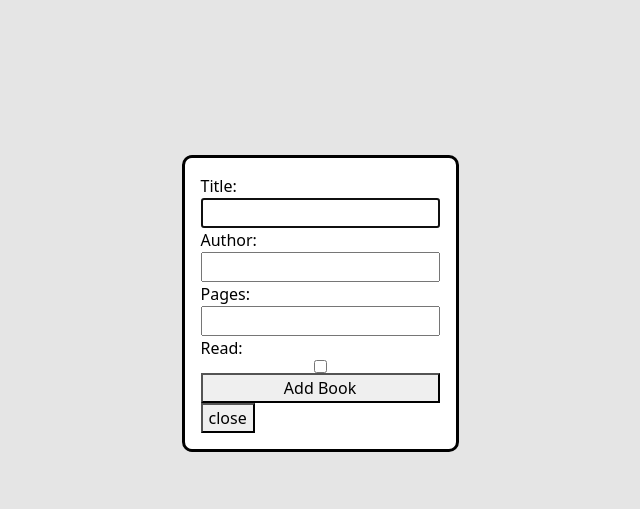
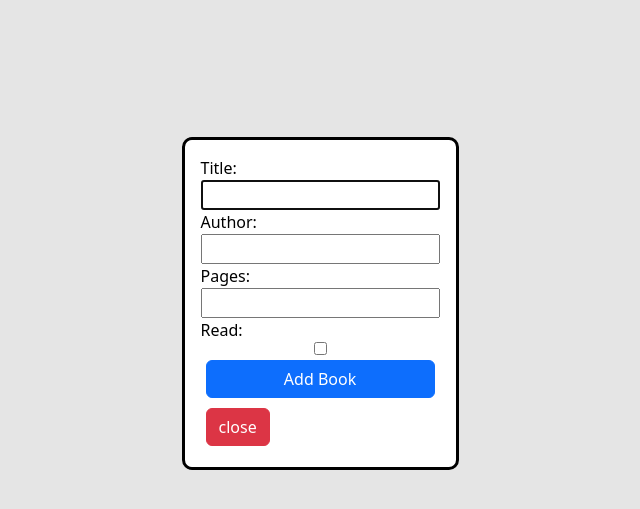
Before and after one commit to Kouzi99/library, a plain HTML site: page index.html in a window 1280 px wide. Both pictures are taken after a click on the button "Add new book". Shown: the part 97-606 px from the top of the page, without its empty margins (320-960 px from the left). Drawn offline with nearby package versions, Linux system fonts and the light colour scheme.

Commit message:
button marign

```diff
--- a/index.html
+++ b/index.html
@@ -32,9 +32,9 @@
             <label for="read">Read:</label>
             <input type="checkbox" id="read" name="read">
 
-            <button type="button" onclick="addBook()">Add Book</button>
+            <button class="btn btn-primary margin" type="button" onclick="addBook()">Add Book</button>
         </form>
-        <button class="close">close</button>
+        <button class="close btn btn-danger margin">close</button>
     </dialog>
 
 
@@ -44,12 +44,7 @@
 
     <div id="bookGrid" class="container center">
 
-
-
     </div>
-
-
-
 
 
     <script src="script.js"></script>
--- a/styles.css
+++ b/styles.css
@@ -32,3 +32,7 @@ dialog{
     background-color: #fff;
 
 }
+
+.margin{
+    margin: 5px;
+}
```
